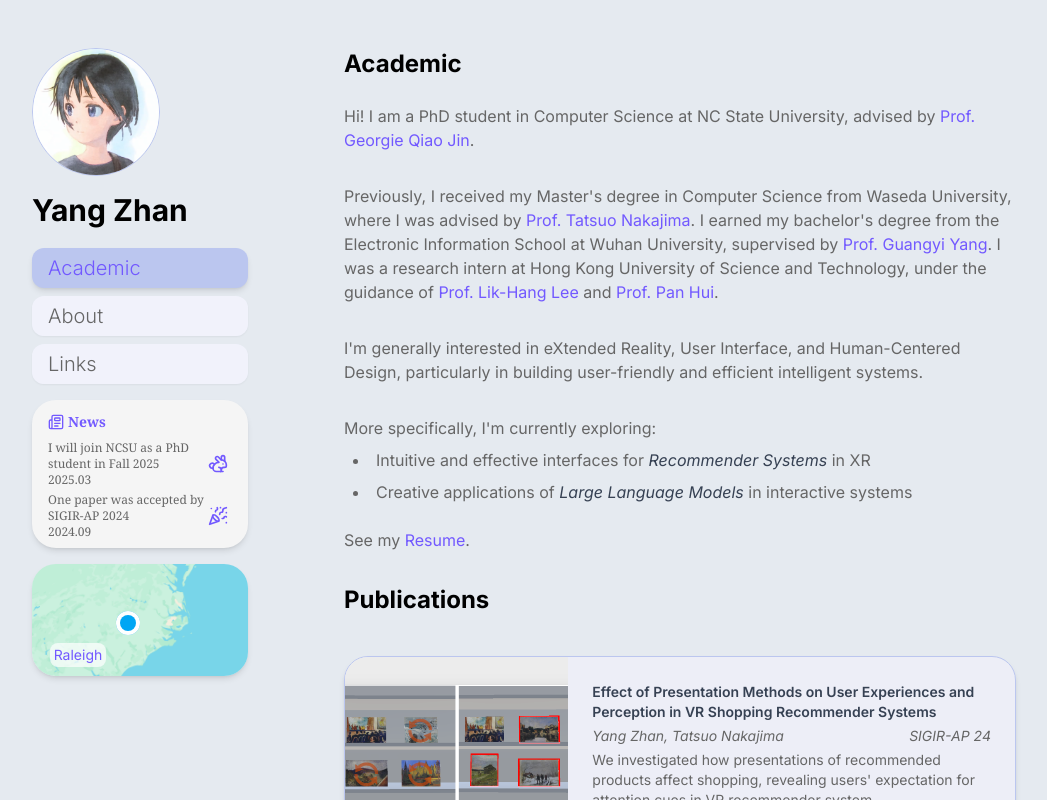
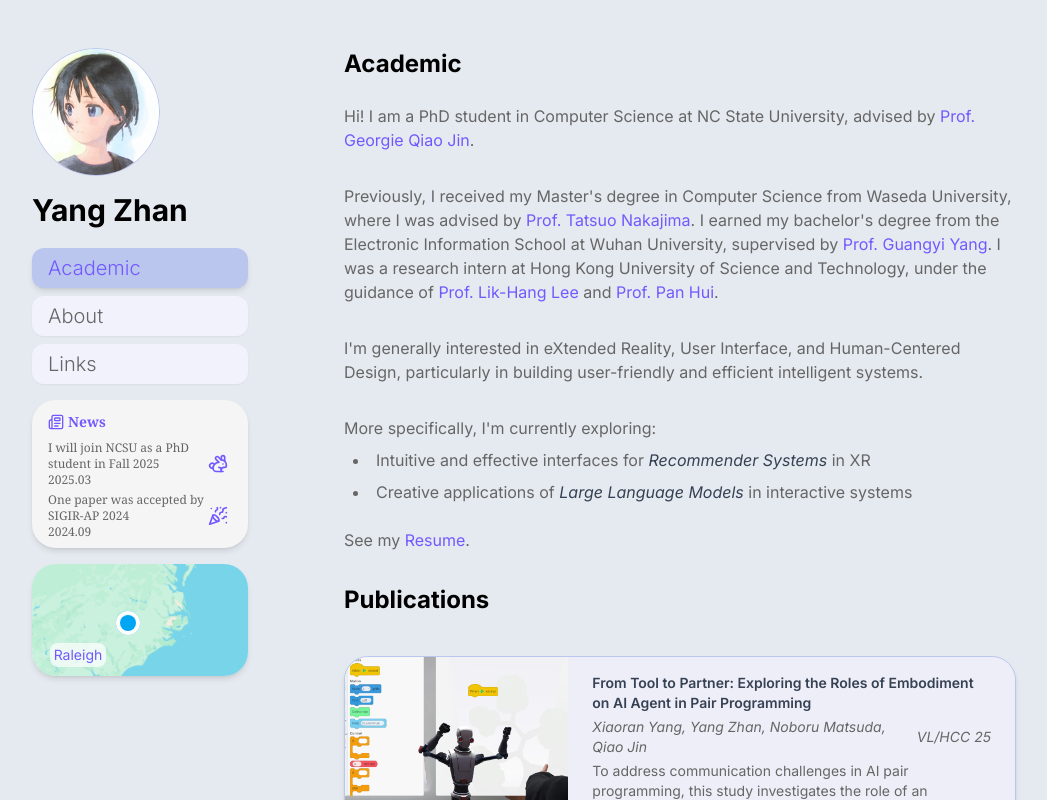
Before and after one commit to SN-F-QR/academic-personal, a React (Vite) app: page / in a window 1280 px wide. Shown: the whole page, without its empty margins (52-1099 px from the left). Built offline with nearby package versions, Linux system fonts and the light colour scheme.

Commit message:
📝 Doc: upload new paper

```diff
--- a/src/components/PubCard.tsx
+++ b/src/components/PubCard.tsx
@@ -49,7 +49,7 @@ const CardInfo: React.FC<PubCardProps> = (props) => {
           {props.title}
         </div>
         <div className="flex shrink place-items-center justify-between italic">
-          <div className="line-clamp-1">{props.author}</div>
+          <div className="line-clamp-2">{props.author}</div>
           <div className="shrink-0">{props.conference}</div>
         </div>
         <div className="place-content-center pb-1 sm:line-clamp-4">
@@ -59,7 +59,9 @@ const CardInfo: React.FC<PubCardProps> = (props) => {
 
       <div className="flex place-items-center space-x-2">
         <IconButton icon={FileText} name="PDF" url={props.pdfPath} />
-        <IconButton icon={Link} name="URL" url={props.link} />
+        {props.link == "" ? null : (
+          <IconButton icon={Link} name="URL" url={props.link} />
+        )}
         <span className="w-full grow"></span>
         {props.techIcon && (
           <img
--- a/src/content/academic.mdx
+++ b/src/content/academic.mdx
@@ -20,6 +20,16 @@ See my <a href="/resume">Resume</a>.
 
 <CardList>
   <span />
+  <SinglePubCard
+    title="From Tool to Partner: Exploring the Roles of Embodiment on AI Agent in Pair Programming"
+    author="Xiaoran Yang, Yang Zhan, Noboru Matsuda, Qiao Jin"
+    conference="VL/HCC 25"
+    description="To address communication challenges in AI pair programming, this study investigates the role of an embodied AI agent in supporting programming learning and improving the user experience."
+    imagePaths={imagePaths.get("emb-ai")}
+    link=""
+    pdfPath="/papers/emb_pAIr_programming.pdf"
+    techIcon="unity,python"
+  />
   <SinglePubCard
     title="Effect of Presentation Methods on User Experiences and Perception in VR Shopping Recommender Systems"
     author="Yang Zhan, Tatsuo Nakajima"
@@ -45,7 +55,14 @@ See my <a href="/resume">Resume</a>.
 ## Research Projects
 
 <CardList>
-  <ProjectCard {...testInfo} />
+  <ProjectCard
+    title="Balancing Real-world Interaction and VR Immersion with AI Vision Robotic Arm"
+    author="Xiaoran Yang, Yang Zhan, Yukiko Iwasaki, Miaohui Shi, Shijie Tang, Hiroyasu Iwata"
+    place="ICMA, 2023"
+    tags={["VR", "AI", "Robotics"]}
+    abstract="With the widespread adoption of Virtual Reality (VR) technology, VR devices can be more realistic and make the tasks they perform feel real to the user. It is this sense of realism that makes more and more people are using VR headsets. While using VR devices, the need to interact with the real world will also exist. For example, when people are using a VR headset to study and work, they have a physiological need (thirst, hunger, etc.), and need to interact with reality. But the closed nature of the VR headset causes this interaction to be very disruptive to the immersion of the user’s current task. To address this issue, we propose an interaction method that combines an AI vision algorithm and a robotic arm to preserve immersion during task performance in VR. This method addresses the challenge of interacting with the real world while using closed VR devices. Our experiments show that our method outperforms see-through and mapping methods, allowing users to quickly re-immerse themselves after interruptions and reducing interruptions during real-world task performance. Future research will focus on improving this method without sensitization and expanding the range of real-world operations that can be performed."
+  link="https://www.example.com"
+  />
   <ProjectCard
     title="Superpixel based no-reference Image Quality Transformer (SPIQ)"
     author="Yang Zhan, supervised by Prof. Guangyi Yang"
--- a/src/content/links.mdx
+++ b/src/content/links.mdx
@@ -32,9 +32,9 @@ Use the following links to learn more about me:
 Contact me via:
 
 - <span className="inline-flex text-purple-strong">
-    <p className="my-0">yang.zhan</p>
+    <p className="my-0">yzhan3</p>
     <AtSign className="mx-1 size-4 self-center" />
-    <p className="my-0">akane.waseda.jp</p>
+    <p className="my-0">ncsu.edu</p>
   </span>
 - <span className="inline-flex text-purple-strong">
     <p className="my-0">yang.zhan</p>
```
Also changed, not shown: src/assets/emb-ai_1.png (added), 1 other file (tests, documents, lock files or other folders).
